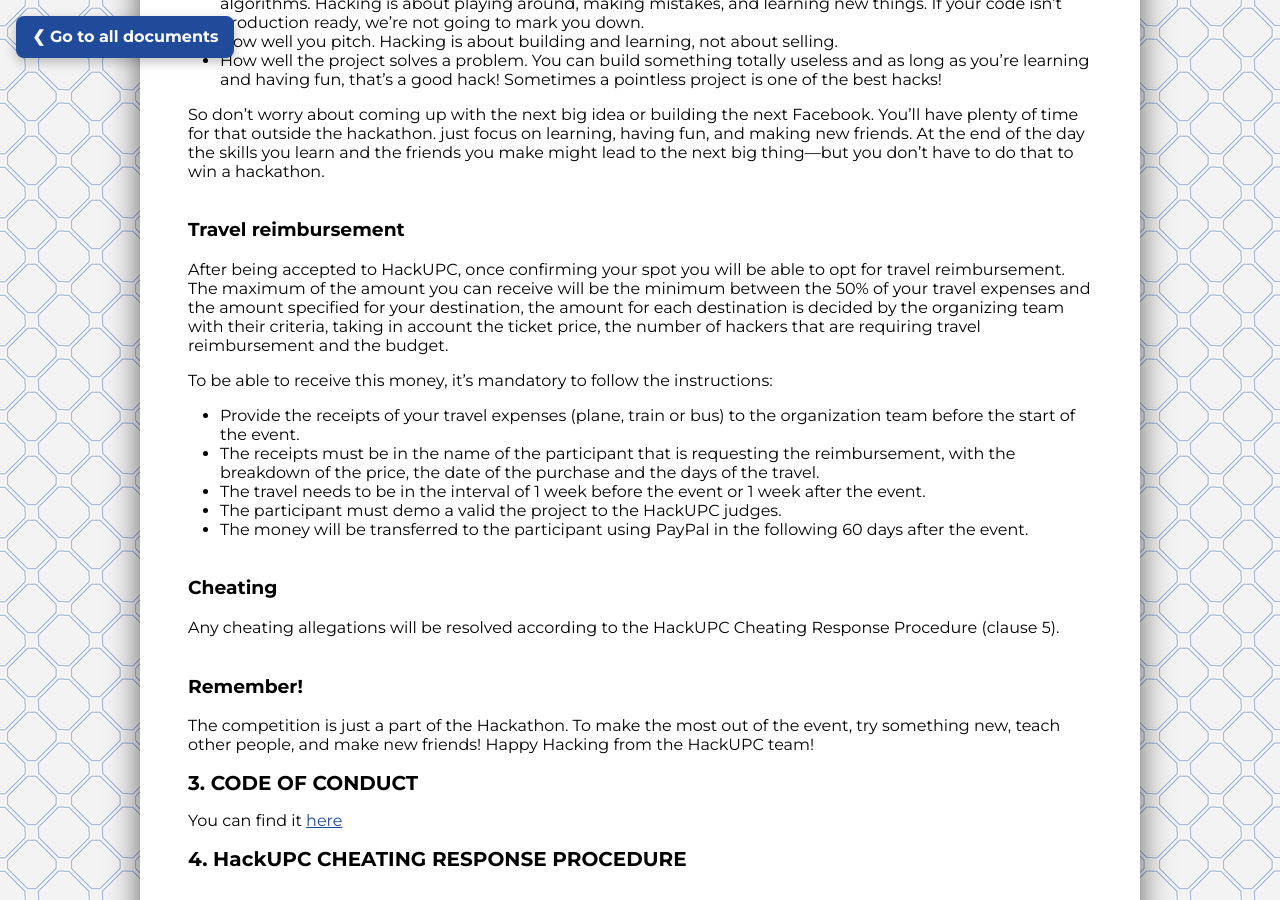
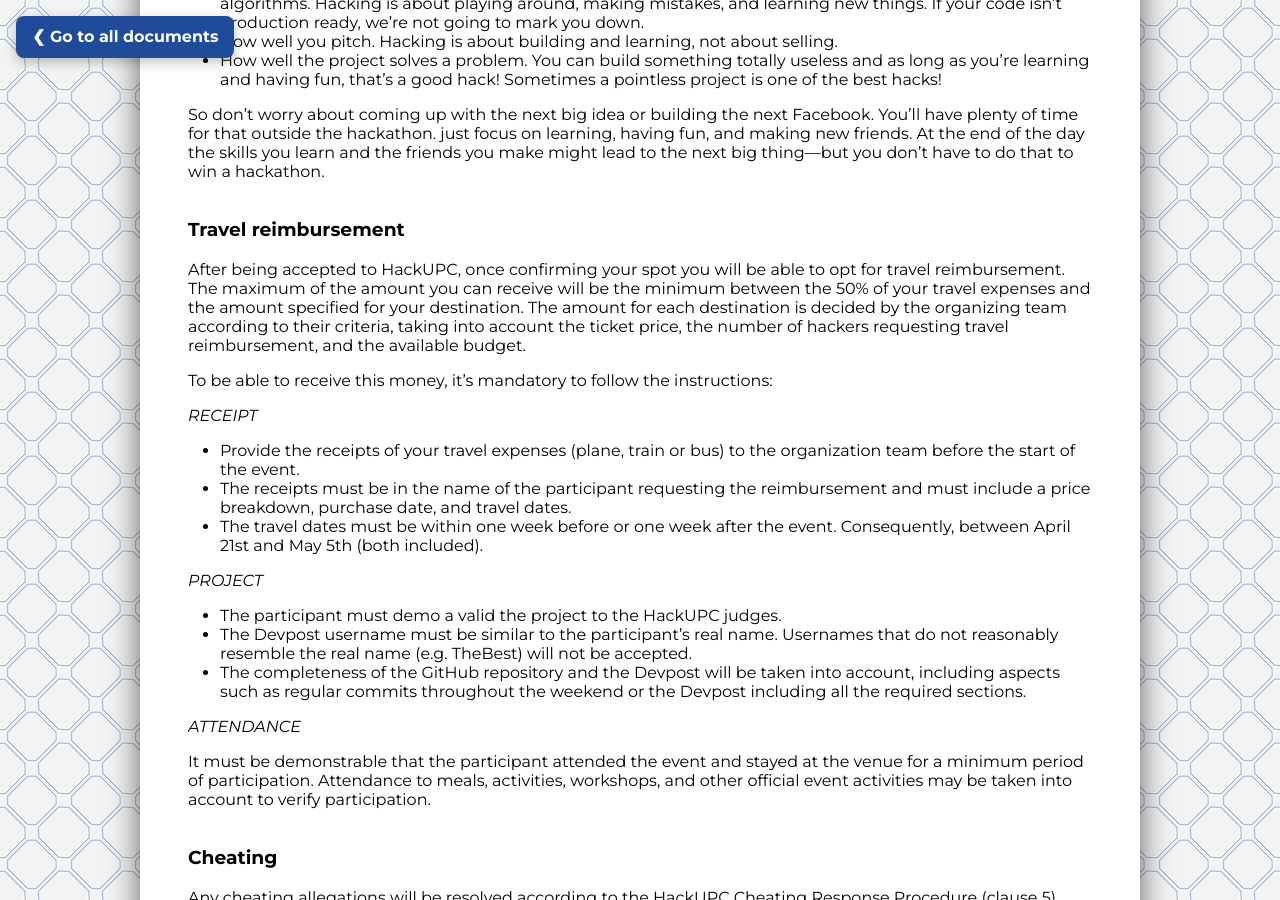
Before and after one commit to hackupc/legal-page, a Jekyll site: the page built from _documents/terms_and_conditions.md, in a window 1280 px wide and 900 px high, scrolled down 2841 px. Built offline with Jekyll 4.4.1, drawn with Linux system fonts in a browser that asks for light colours; some of the changed text lies outside the part shown.

Commit message:
Update terms_and_conditions.md
Update travel reimbursement text and last reviewed

```diff
--- a/_documents/terms_and_conditions.md
+++ b/_documents/terms_and_conditions.md
@@ -91,15 +91,24 @@
 
 ### Travel reimbursement
 
-After being accepted to HackUPC, once confirming your spot you will be able to opt for travel reimbursement. The maximum of the amount you can receive will be the minimum between the 50% of your travel expenses and the amount specified for your destination, the amount for each destination is decided by the organizing team with their criteria, taking in account the ticket price, the number of hackers that are requiring travel reimbursement and the budget.
+After being accepted to HackUPC, once confirming your spot you will be able to opt for travel reimbursement. The maximum of the amount you can receive will be the minimum between the 50% of your travel expenses and the amount specified for your destination. The amount for each destination is decided by the organizing team according to their criteria, taking into account the ticket price, the number of hackers requesting travel reimbursement, and the available budget.
 
 To be able to receive this money, it's mandatory to follow the instructions:
 
+*RECEIPT*
 - Provide the receipts of your travel expenses (plane, train or bus) to the organization team before the start of the event.
-- The receipts must be in the name of the participant that is requesting the reimbursement, with the breakdown of the price, the date of the purchase and the days of the travel.
-- The travel needs to be in the interval of 1 week before the event or 1 week after the event.
+- The receipts must be in the name of the participant requesting the reimbursement and must include a price breakdown, purchase date, and travel dates.
+- The travel dates must be within one week before or one week after the event. Consequently, between April 21st and May 5th (both included).
+
+*PROJECT*
 - The participant must demo a valid the project to the HackUPC judges.
-- The money will be transferred to the participant using PayPal in the following 60 days after the event.
+- The Devpost username must be similar to the participant’s real name. Usernames that do not reasonably resemble the real name (e.g. TheBest) will not be accepted.
+- The completeness of the GitHub repository and the Devpost will be taken into account, including aspects such as regular commits throughout the weekend or the Devpost including all the required sections.
+
+*ATTENDANCE*
+
+It must be demonstrable that the participant attended the event and stayed at the venue for a minimum period of participation. Attendance to meals, activities, workshops, and other official event activities may be taken into account to verify participation.
+
 
 ### Cheating
 
```
Also changed, not shown: other parts of _documents/terms_and_conditions.md (+1 -1 lines).
